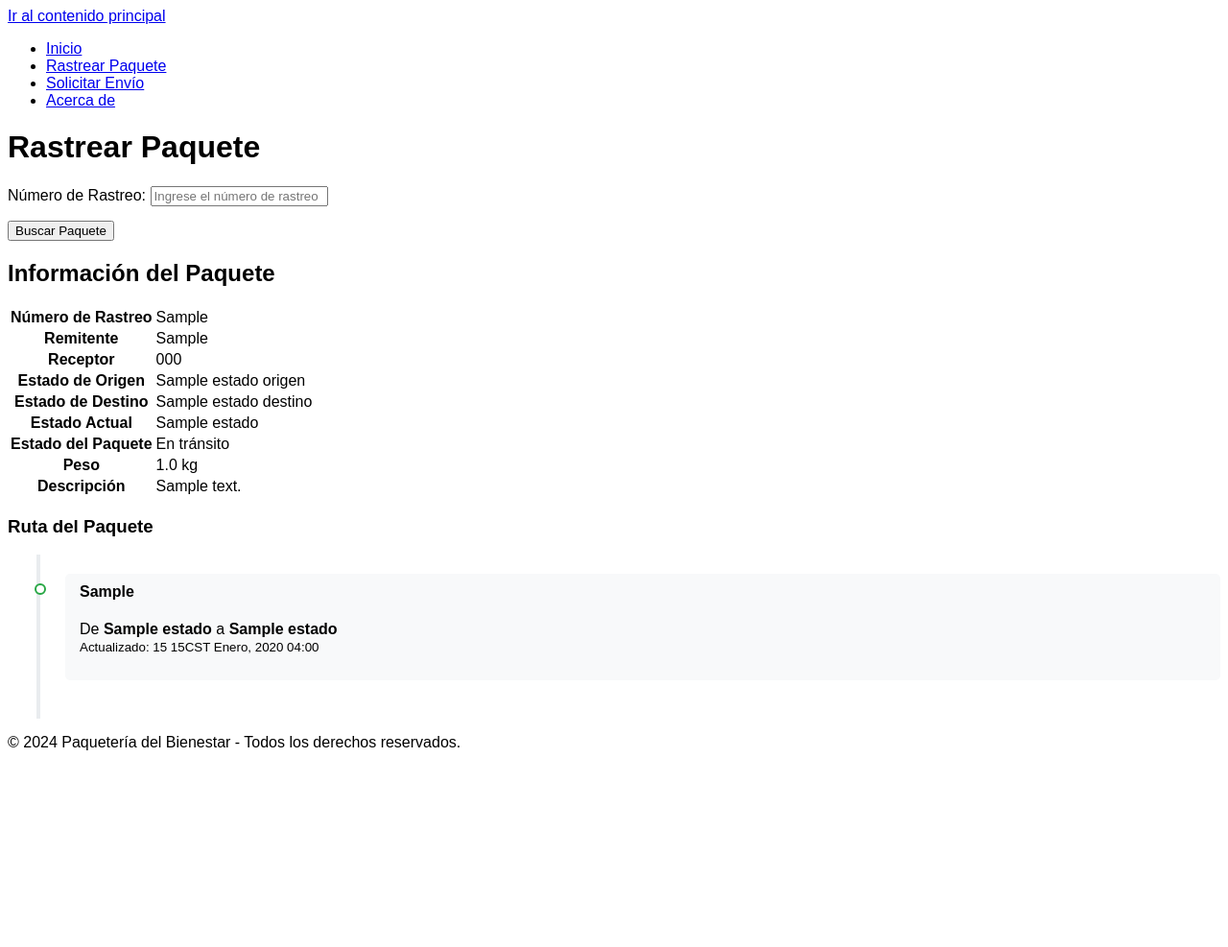
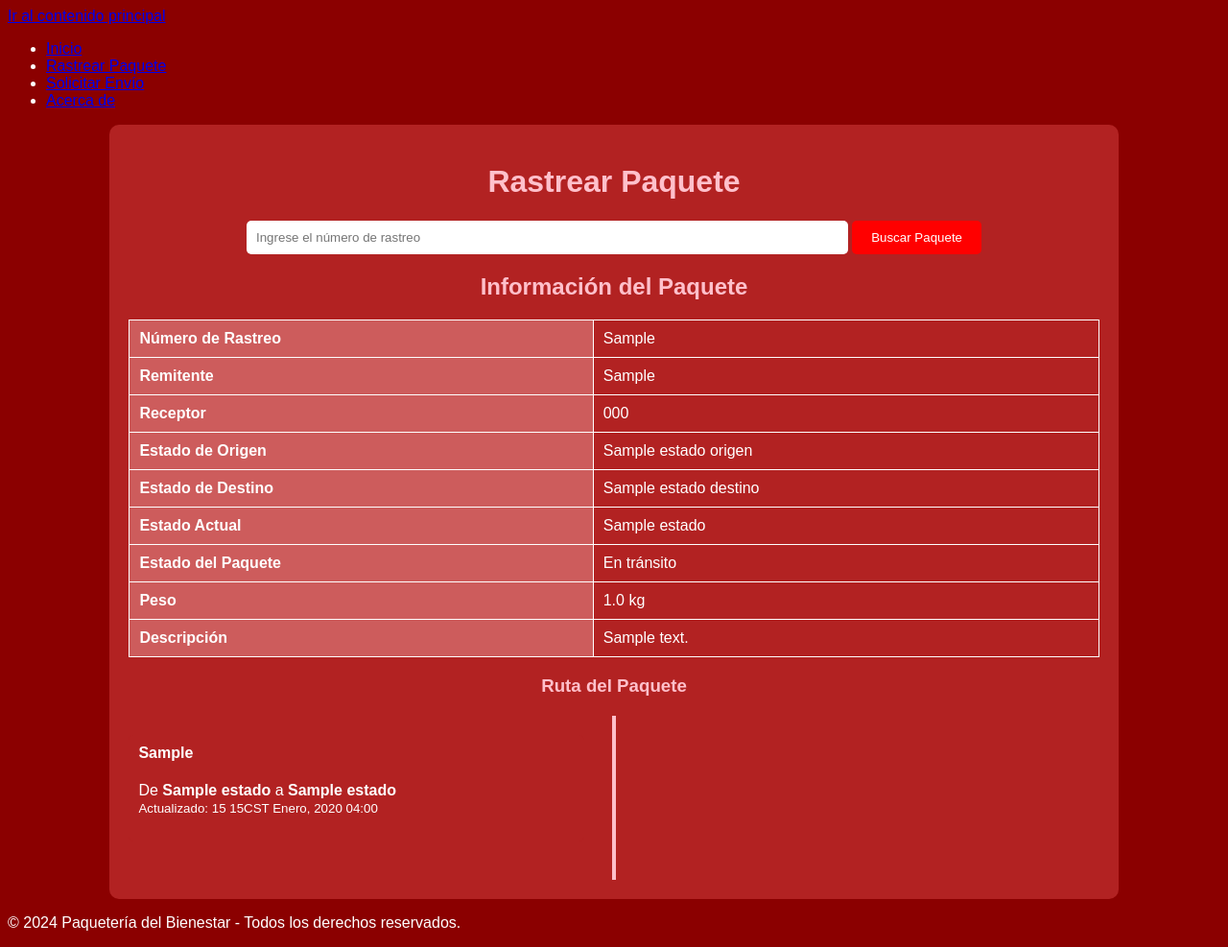
Before and after one commit to rayo-alcantar/Paqueteria_del_bienestar, a Django app: template templates/rastreo_paquete.html in a window 1280 px wide. Shown: the whole page at 96% size. Before the commit the page ends 782 px from the top, so only its background shows below. Run offline with Django 3.2, Linux system fonts and the light colour scheme; tables that the repository leaves empty hold one stand-in row (values such as "Sample post"); the template is opened without the code that fills it: values that come from a table or form of the project are taken from there, most other values are stand-ins (such as "Sample title", 1, 10 or a date in 2020).

Commit message:
se aregla el problema con el pdf

```diff
--- a/paquetes/urls.py
+++ b/paquetes/urls.py
@@ -5,6 +5,7 @@ urlpatterns = [
 	# Rutas para los templates
 	path('', views.index, name='index'),  # Página principal
 	path('rastreo-paquete/', views.rastrear_paquete, name='rastreo_paquete'),  # Página de rastreo de paquete
+	path('descargar-pdf/<str:codigo>/', views.descargar_pdf, name='descargar_pdf'),
 	path('solicitar-envio/', views.solicitar_envio, name='solicitar_envio'),  # Página para solicitar envío
 	path('acerca-de/', views.acerca_de, name='acerca_de'),  # Página "Acerca de"
 ]
--- a/templates/rastreo_paquete.html
+++ b/templates/rastreo_paquete.html
@@ -3,30 +3,154 @@
 {% block title %}Rastrear Paquete{% endblock %}
 
 {% block content %}
+
+<style>
+    /* Estilos personalizados */
+    body {
+        background-color: #8B0000; /* Guinda */
+        color: #FFFFFF;
+        font-family: Arial, sans-serif;
+    }
+    h1, h2, h3 {
+        text-align: center;
+        color: #FFC0CB; /* Rosa */
+    }
+    .container {
+        width: 80%;
+        margin: auto;
+        background-color: #B22222; /* Tonalidad de rojo */
+        padding: 20px;
+        border-radius: 10px;
+    }
+    .tracking-form {
+        margin-bottom: 20px;
+        text-align: center;
+    }
+    .tracking-form input[type="text"] {
+        width: 60%;
+        padding: 10px;
+        border: none;
+        border-radius: 5px;
+    }
+    .tracking-form button {
+        background-color: #FF0000; /* Rojo */
+        color: #FFFFFF;
+        padding: 10px 20px;
+        border: none;
+        border-radius: 5px;
+        cursor: pointer;
+    }
+    .tracking-form button:hover {
+        background-color: #CD0000; /* Tonalidad más oscura de rojo */
+    }
+    .alert {
+        margin-top: 20px;
+        padding: 15px;
+        background-color: #FF6347; /* Tomato */
+        color: #FFFFFF;
+        border-radius: 5px;
+    }
+    .table {
+        width: 100%;
+        margin-top: 20px;
+        border-collapse: collapse;
+        background-color: #B22222; /* Tonalidad de rojo */
+    }
+    .table th, .table td {
+        border: 1px solid #FFFFFF;
+        padding: 10px;
+        text-align: left;
+    }
+    .table th {
+        background-color: #CD5C5C; /* Tonalidad más clara de rojo */
+    }
+    .timeline {
+        position: relative;
+        padding: 20px 0;
+        margin-top: 20px;
+    }
+    .timeline::before {
+        content: '';
+        position: absolute;
+        left: 50%;
+        top: 0;
+        bottom: 0;
+        width: 4px;
+        background: #FFC0CB; /* Rosa */
+        transform: translateX(-50%);
+    }
+    .timeline-item {
+        position: relative;
+        width: 45%;
+        padding: 10px;
+        background-color: #B22222;
+        border-radius: 5px;
+        margin-bottom: 20px;
+        color: #FFFFFF;
+    }
+    .timeline-item.left {
+        left: 0;
+    }
+    .timeline-item.right {
+        left: 55%;
+    }
+    .timeline-item::after {
+        content: '';
+        position: absolute;
+        top: 20px;
+        width: 0;
+        height: 0;
+        border: 10px solid transparent;
+    }
+    .timeline-item.left::after {
+        right: -20px;
+        border-left-color: #B22222;
+    }
+    .timeline-item.right::after {
+        left: -20px;
+        border-right-color: #B22222;
+    }
+    .timeline-content h4 {
+        margin-top: 0;
+    }
+    .btn-download {
+        background-color: #FF1493; /* Rosa profundo */
+        color: #FFFFFF;
+        padding: 10px 20px;
+        border: none;
+        border-radius: 5px;
+        cursor: pointer;
+        text-align: center;
+        display: block;
+        margin: 20px auto 0;
+    }
+    .btn-download:hover {
+        background-color: #C71585; /* Tonalidad más oscura de rosa */
+    }
+</style>
+
+<div class="container">
     <h1 id="principal">Rastrear Paquete</h1>
     <form method="POST" action="{% url 'rastreo_paquete' %}" class="tracking-form">
         {% csrf_token %}
-    <div class="form-group">
-        <label for="codigo">Número de Rastreo:</label>
         <input
             type="text"
             id="codigo"
             name="codigo"
             placeholder="Ingrese el número de rastreo"
             required>
-    </div>
-    <button type="submit" class="btn btn-primary">Buscar Paquete</button>
+        <button type="submit">Buscar Paquete</button>
     </form>
 
     {% if error %}
-    <div class="alert alert-danger" role="alert">
+        <div class="alert">
             {{ error }}
         </div>
     {% endif %}
 
     {% if paquete %}
         <h2>Información del Paquete</h2>
-    <table class="table table-striped">
+        <table class="table">
             <tbody>
                 <tr>
                     <th>Número de Rastreo</th>
@@ -70,14 +194,7 @@
         <h3>Ruta del Paquete</h3>
         <div class="timeline">
             {% for ruta in rutas %}
-            <div class="timeline-item {% if ruta.activo %}active{% endif %}">
-                <div class="timeline-icon">
-                    {% if ruta.activo %}
-                        <i class="fas fa-truck-moving"></i>
-                    {% else %}
-                        <i class="fas fa-check-circle"></i>
-                    {% endif %}
-                </div>
+                <div class="timeline-item {% cycle 'left' 'right' %}">
                     <div class="timeline-content">
                         <h4>{{ ruta.frase.frase }}</h4>
                         <p>
@@ -91,93 +208,15 @@
         </div>
 
         {% if paquete.estado_paquete == "Entregado" %}
-        <div class="alert alert-success" role="alert">
+            <div class="alert" style="background-color: #32CD32;">
                 <strong>¡Paquete Entregado!</strong> El paquete ha sido entregado el {{ paquete.fecha_entrega|date:"d de F, Y H:i" }}.
             </div>
-        <form method="POST" action="{% url 'rastreo_paquete' %}">
+            <form method="POST" action="{% url 'descargar_pdf' paquete.codigo %}">
                 {% csrf_token %}
-            <input type="hidden" name="codigo" value="{{ paquete.codigo }}">
-            <button type="submit" name="download_pdf" class="btn btn-success">Descargar Comprobante</button>
+                <button type="submit" class="btn-download">Descargar Comprobante</button>
             </form>
         {% endif %}
     {% endif %}
-
-<style>
-/* Estilos personalizados para mejorar la apariencia */
-.tracking-form {
-    margin-bottom: 20px;
-}
-
-.form-group {
-    margin-bottom: 15px;
-}
-
-.table th {
-    width: 25%;
-}
-
-.timeline {
-    position: relative;
-    padding: 20px 0;
-}
-
-.timeline::before {
-    content: '';
-    position: absolute;
-    left: 30px;
-    top: 0;
-    bottom: 0;
-    width: 4px;
-    background: #e9ecef;
-}
-
-.timeline-item {
-    position: relative;
-    margin-bottom: 20px;
-    padding-left: 60px;
-}
-
-.timeline-item::before {
-    content: '';
-    position: absolute;
-    left: 28px;
-    width: 8px;
-    height: 8px;
-    background: #fff;
-    border: 2px solid #6c757d;
-    border-radius: 50%;
-    top: 10px;
-}
-
-.timeline-item.active::before {
-    border-color: #28a745;
-}
-
-.timeline-icon {
-    position: absolute;
-    left: 15px;
-    top: 5px;
-    font-size: 18px;
-    color: #6c757d;
-}
-
-.timeline-item.active .timeline-icon {
-    color: #28a745;
-}
-
-.timeline-content {
-    background: #f8f9fa;
-    padding: 10px 15px;
-    border-radius: 5px;
-}
-
-.timeline-content h4 {
-    margin-top: 0;
-}
-
-.alert {
-    margin-top: 20px;
-}
-</style>
+</div>
 
 {% endblock %}
```
Also changed, not shown: paquetes/views.py (+49 -16 lines). Lines whose indentation alone changed are shown as unchanged.
